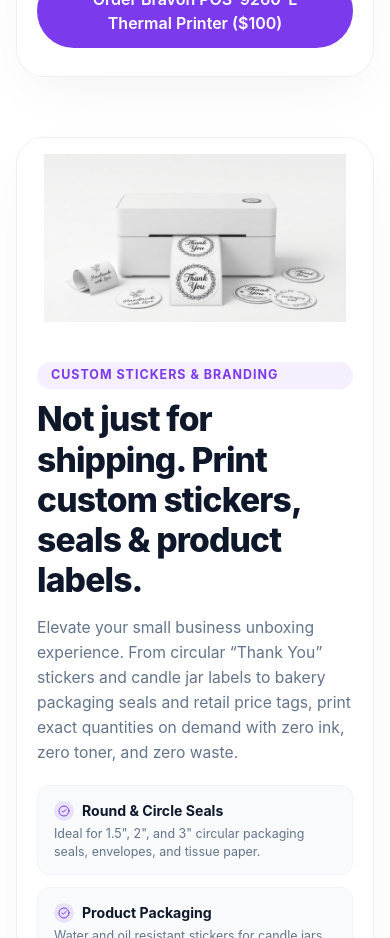
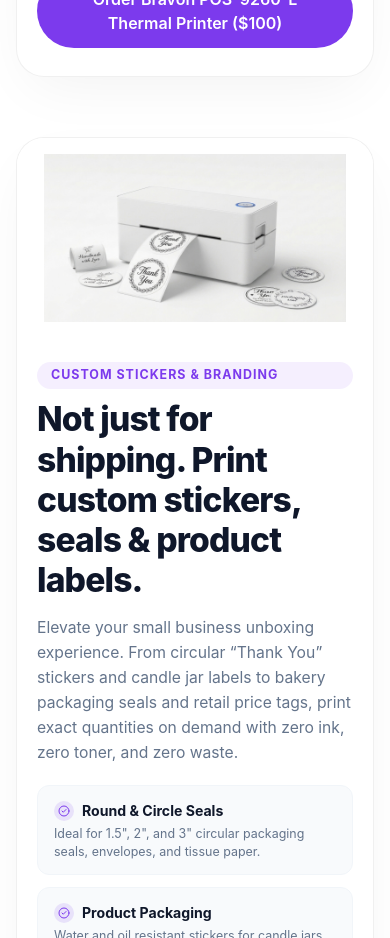
Before and after one commit to Walad-m/bravon-web-app, a Next.js app: page / in a window 390 px wide. Shown: the part 2960-3898 px from the top of the page. Built offline with nearby package versions, Linux system fonts and the light colour scheme; no server answers; the database is empty.

Commit message:
fix(imagery): update Section 4 stickers photo with 3/4 side latch and tabletop resting strip

```diff
--- a/src/app/page.tsx
+++ b/src/app/page.tsx
@@ -435,7 +435,7 @@ export default function HomePage() {
             }}
           >
             <Image
-              src={config.stickerLifestyleImage || "/bravon-stickers-floor-v2.jpg"}
+              src={config.stickerLifestyleImage || "/bravon-stickers-floor-v3.jpg"}
               alt={`${config.productName || "Bravon POS-9260-L"} Printing Custom Round Stickers and Small Business Packaging Labels with stickers on floor`}
               fill
               style={{ objectFit: "contain", objectPosition: "center", padding: "16px" }}
--- a/src/data/site-config.json
+++ b/src/data/site-config.json
@@ -47,7 +47,7 @@
   "productImageAction": "/bravon-shipping-action-v3.jpg",
   "frontFeedImageWhite": "/bravon-hero-studio-white-v2.jpg",
   "frontFeedImageDark": "/bravon-hero-studio-dark.jpg",
-  "stickerLifestyleImage": "/bravon-stickers-floor-v2.jpg",
+  "stickerLifestyleImage": "/bravon-stickers-floor-v3.jpg",
   "storeLogoUrl": "/bravon-logo.png",
   "storeFaviconUrl": "/bravon-app-icon.png",
   "ogImageUrl": "/bravon-desktop-designer.png",
--- a/src/lib/siteConfig.ts
+++ b/src/lib/siteConfig.ts
@@ -157,7 +157,7 @@ export const DEFAULT_SITE_CONFIG: SiteConfig = {
   productImageAction: "/bravon-shipping-action-v3.jpg",
   frontFeedImageWhite: "/bravon-hero-studio-white-v2.jpg",
   frontFeedImageDark: "/bravon-hero-studio-dark.jpg",
-  stickerLifestyleImage: "/bravon-stickers-floor-v2.jpg",
+  stickerLifestyleImage: "/bravon-stickers-floor-v3.jpg",
   storeLogoUrl: "/bravon-logo.png",
   storeFaviconUrl: "/bravon-app-icon.png",
   ogImageUrl: "/bravon-desktop-designer.png",
```
Also changed, not shown: public/bravon-stickers-floor-v2.jpg, public/bravon-stickers-floor-v3.jpg (added).
